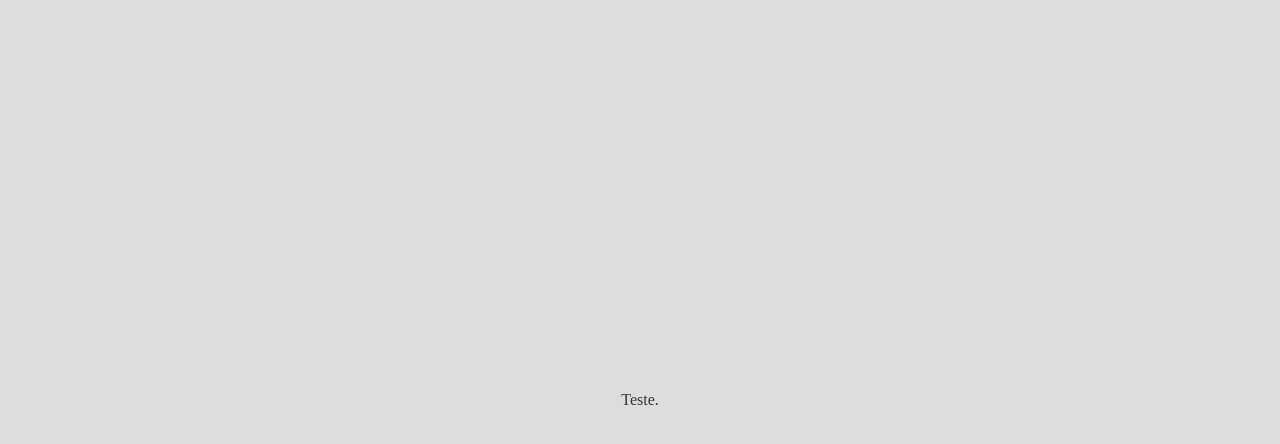
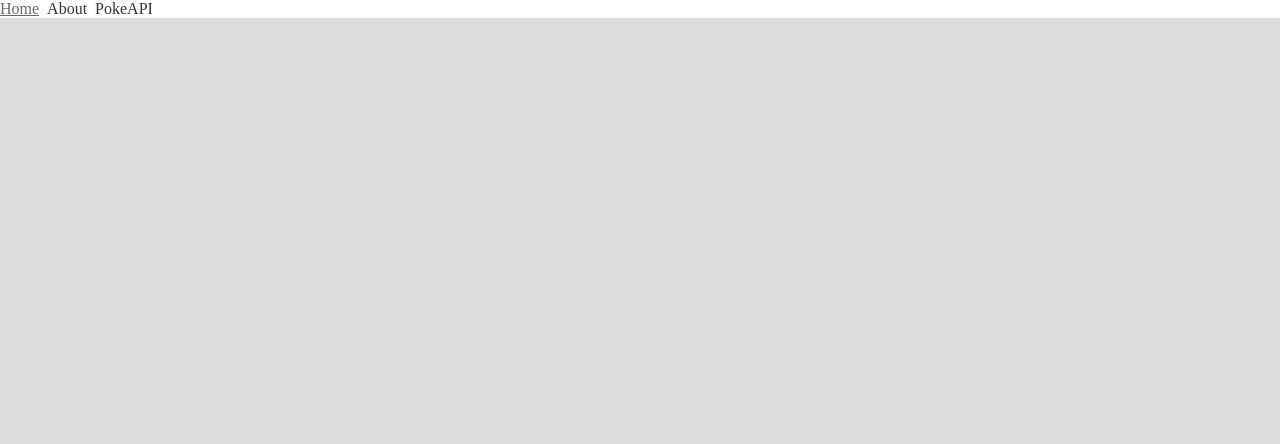
Before and after one commit to jessicaccp/pokeview, a React (Create React App) app: page / in a window 1280 px wide. Shown: the top 444 px of the page. Built offline with nearby package versions, Linux system fonts and the light colour scheme.

Commit message:
add header, navbar and api fetch

```diff
--- a/src/App.js
+++ b/src/App.js
@@ -1,13 +1,28 @@
 import './App.css';
-import { useEffect } from 'react';
+import { useState, useEffect } from 'react';
+import Navbar from './Navbar';
 
 function App() {
-  useEffect(() => {
-    document.title = 'React Poke API';
-  });
+  // const [apiData, setApiData] = useState([]);
+
+  // useEffect(() => {
+  //   document.title = 'React Poke API';
+
+  //   fetch('https://pokeapi.co/api/v2/')
+  //   .then((response) => response.json())
+  //   .then((data) => {
+  //     setApiData(data);
+  //     console.log({apiData})
+  //   })
+  //   .catch((err) => {
+  //     console.log(err.message);
+  //   });
+  // }, []);
 
   return (
-    <p>Teste.</p>
+    <>
+      <Navbar />
+    </>
   );
 }
 
--- /dev/null
+++ b/src/Navbar.js
@@ -0,0 +1,21 @@
+import React from 'react';
+
+function Navbar() {
+    const links = [
+        { title: 'Home', url: '' },
+        { title: 'About', url: 'about' },
+        { title: 'PokeAPI', url: 'https://pokeapi.co/' }
+    ];
+
+    const linksList = links.map(link => <li><a href={link.url}>{link.title}</a></li>);
+
+    return (
+        <div id='navbar'>
+            <nav>
+                <ul>{linksList}</ul>
+            </nav>
+        </div>
+    );
+}
+
+export default Navbar;
--- a/src/index.css
+++ b/src/index.css
@@ -5,14 +5,31 @@
   box-sizing: border-box;
 }
 
-#root {
+a {
+  color: #333;
+  text-decoration: none;
+}
+
+a:hover {
+  color: #666;
+  text-decoration: underline;
+}
+
+body {
   width: 100vw;
   height: 100vh;
-  padding: 1rem;
-  display: flex;
-  flex-direction: column;
-  justify-content: center;
-  align-items: center;
   background-color: #ddd;
   color: #333;
 }
+
+#navbar {
+  width: 100%;
+  background-color: #fff;
+}
+
+#navbar ul {
+  list-style-type: none;
+  display: flex;
+  flex-direction: row;
+  gap: 0.5rem;
+}
```
Also changed, not shown: src/Header.js (added, +10 -0 lines).
